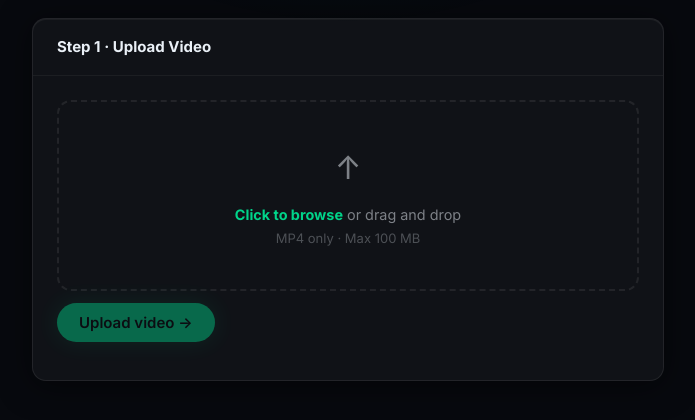
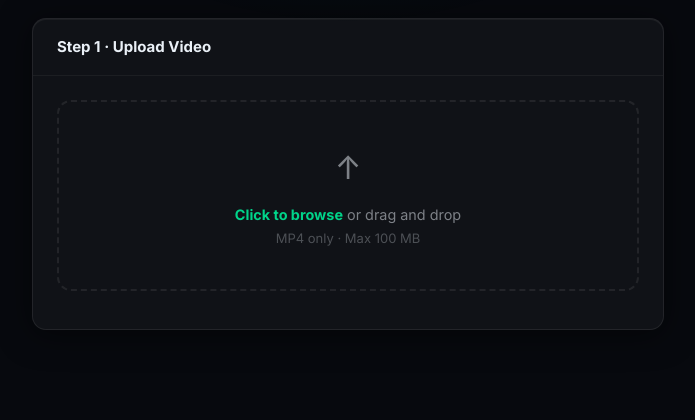
Before and after one commit to ravlperez/claudetest, a FastAPI app: template src/app/templates/creator_content_new.html in a window 1280 px wide. Shown: the part 230-650 px from the top of the page, without its empty margins (292-987 px from the left). Run offline with FastAPI, Linux system fonts and the light colour scheme; the template is opened without the code that fills it, so the values that code supplies are empty; some libraries are stand-ins or nearby versions.

Commit message:
Auto-upload on file select: remove separate Upload button
Previously the user had to click the drop zone to pick a file, then
separately click 'Upload video →'. This second click was non-obvious
and left users stuck.

Now the upload starts automatically the moment a file is selected
(or dropped). The drop zone itself shows live feedback:
- '…' + 'Uploading…' while in progress
- '✓' + green accent border on success, then Step 2/3 scroll into view
- Error message + re-enabled input on failure

```diff
--- a/src/app/templates/creator_content_new.html
+++ b/src/app/templates/creator_content_new.html
@@ -18,16 +18,12 @@
     </div>
     <div class="card-body">
       <div class="file-drop-zone" id="drop-zone">
-        <div class="file-drop-icon">↑</div>
-        <p class="file-drop-text">
+        <div class="file-drop-icon" id="drop-icon">↑</div>
+        <p class="file-drop-text" id="drop-text">
           <strong>Click to browse</strong> or drag and drop<br>
           <span style="font-size:0.8125rem;color:var(--text-subtle);">MP4 only · Max 100 MB</span>
         </p>
         <input type="file" id="file-input" accept="video/mp4" class="file-input-hidden">
-      </div>
-      <p class="form-hint" id="file-name-display" style="margin-top:8px;"></p>
-      <div class="actions" style="margin-top:12px;">
-        <button type="button" id="upload-btn" class="btn btn-primary" disabled>Upload video →</button>
       </div>
       <div id="upload-status" aria-live="polite" style="margin-top:14px;"></div>
     </div>
@@ -165,9 +161,10 @@
 
   /* ── DOM refs ───────────────────────────────────────────────────────── */
   var fileInput    = document.getElementById("file-input");
-  var uploadBtn    = document.getElementById("upload-btn");
   var uploadStatus = document.getElementById("upload-status");
-  var fileNameEl   = document.getElementById("file-name-display");
+  var dropZone     = document.getElementById("drop-zone");
+  var dropIcon     = document.getElementById("drop-icon");
+  var dropText     = document.getElementById("drop-text");
   var stepDetails  = document.getElementById("step-details");
   var saveBtn      = document.getElementById("save-btn");
   var saveStatus   = document.getElementById("save-status");
@@ -183,17 +180,59 @@
     return statusText || ("HTTP " + status);
   }
 
-  /* ── File picker ────────────────────────────────────────────────────── */
+  function setUploadMsg(html, isError) {
+    uploadStatus.innerHTML = "<p style='font-size:0.9rem;color:" + (isError ? "var(--danger)" : "var(--text-muted)") + ";margin-top:4px;'>" + html + "</p>";
+  }
+
+  /* ── Auto-upload on file select ─────────────────────────────────────── */
+  async function startUpload(file) {
+    if (!file) return;
+    if (file.type !== "video/mp4") { setUploadMsg("Only MP4 files are accepted.", true); return; }
+    if (file.size > MAX_SIZE)      { setUploadMsg("File exceeds the 100 MB limit.", true); return; }
+
+    /* Update drop zone to show progress */
+    dropIcon.textContent = "…";
+    dropText.innerHTML = "<strong>" + file.name + "</strong><br><span style='font-size:0.8125rem;color:var(--text-subtle);'>Uploading…</span>";
+    fileInput.disabled = true;
+
+    var fd = new FormData();
+    fd.append("file", file);
+
+    var result;
+    try {
+      var res = await fetch("/api/uploads", { method: "POST", credentials: "same-origin", body: fd });
+      var body = await res.json().catch(function () { return {}; });
+      if (!res.ok) {
+        dropIcon.textContent = "↑";
+        dropText.innerHTML = "<strong>Click to try again</strong><br><span style='font-size:0.8125rem;color:var(--text-subtle);'>MP4 only · Max 100 MB</span>";
+        fileInput.disabled = false;
+        setUploadMsg("Upload failed: " + errMsg(body, res.status, res.statusText), true);
+        return;
+      }
+      result = body;
+    } catch (_) {
+      dropIcon.textContent = "↑";
+      dropText.innerHTML = "<strong>Click to try again</strong><br><span style='font-size:0.8125rem;color:var(--text-subtle);'>MP4 only · Max 100 MB</span>";
+      fileInput.disabled = false;
+      setUploadMsg("Network error during upload. Please try again.", true);
+      return;
+    }
+
+    videoUrl = result.public_url;
+    dropIcon.textContent = "✓";
+    dropIcon.style.color = "var(--accent)";
+    dropText.innerHTML = "<strong style='color:var(--accent);'>Video uploaded</strong><br><span style='font-size:0.8125rem;color:var(--text-subtle);'>" + file.name + "</span>";
+    dropZone.style.borderColor = "var(--accent)";
+    uploadStatus.innerHTML = "";
+    stepDetails.style.display = "block";
+    stepDetails.scrollIntoView({ behavior: "smooth", block: "start" });
+  }
+
   fileInput.addEventListener("change", function () {
-    var f = fileInput.files[0];
-    if (!f) return;
-    fileNameEl.textContent = f.name + " (" + (f.size / 1024 / 1024).toFixed(1) + " MB)";
-    fileNameEl.style.color = "var(--text-muted)";
-    uploadBtn.disabled = false;
+    if (fileInput.files[0]) startUpload(fileInput.files[0]);
   });
 
   /* ── Drag and drop ──────────────────────────────────────────────────── */
-  var dropZone = document.getElementById("drop-zone");
   dropZone.addEventListener("dragover", function (e) {
     e.preventDefault();
     dropZone.style.borderColor = "var(--accent)";
@@ -203,48 +242,9 @@
     e.preventDefault();
     dropZone.style.borderColor = "";
     if (e.dataTransfer.files && e.dataTransfer.files[0]) {
-      fileInput.files = e.dataTransfer.files;
-      fileInput.dispatchEvent(new Event("change"));
+      startUpload(e.dataTransfer.files[0]);
     }
   });
-
-  /* ── Upload ─────────────────────────────────────────────────────────── */
-  uploadBtn.addEventListener("click", async function () {
-    var file = fileInput.files[0];
-    if (!file) { showUploadErr("Please select a file."); return; }
-    if (file.type !== "video/mp4") { showUploadErr("Only MP4 files are accepted."); return; }
-    if (file.size > MAX_SIZE)      { showUploadErr("File exceeds the 100 MB limit."); return; }
-
-    uploadBtn.disabled = true;
-    setUploadMsg("Uploading…", false);
-
-    var fd = new FormData();
-    fd.append("file", file);
-
-    var result;
-    try {
-      var res = await fetch("/api/uploads", { method: "POST", credentials: "same-origin", body: fd });
-      var body = await res.json().catch(function () { return {}; });
-      if (!res.ok) { showUploadErr("Upload failed: " + errMsg(body, res.status, res.statusText)); uploadBtn.disabled = false; return; }
-      result = body;
-    } catch (_) {
-      showUploadErr("Network error during upload. Please try again.");
-      uploadBtn.disabled = false;
-      return;
-    }
-
-    videoUrl = result.public_url;
-    setUploadMsg('<span style="color:var(--accent);font-weight:600;">✓ Video uploaded successfully</span>', false);
-    uploadBtn.textContent = "✓ Uploaded";
-    fileInput.disabled = true;
-    stepDetails.style.display = "block";
-    stepDetails.scrollIntoView({ behavior: "smooth", block: "start" });
-  });
-
-  function setUploadMsg(html, isError) {
-    uploadStatus.innerHTML = "<p style='font-size:0.9rem;color:" + (isError ? "var(--danger)" : "var(--text-muted)") + ";'>" + html + "</p>";
-  }
-  function showUploadErr(msg) { setUploadMsg(msg, true); }
 
   /* ── Add / remove option buttons ────────────────────────────────────── */
   var optCounters = {};
```
